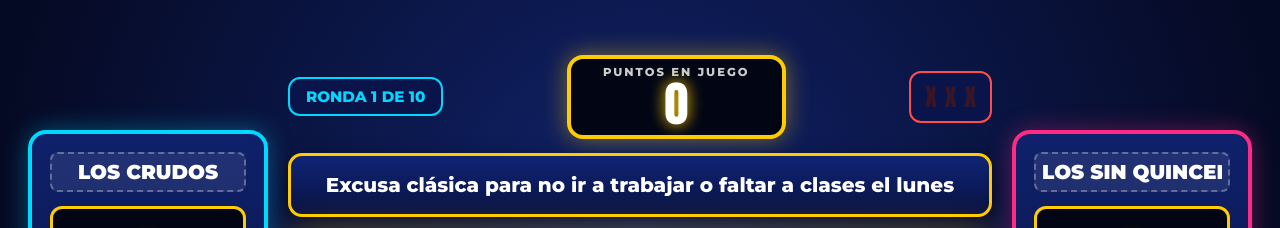
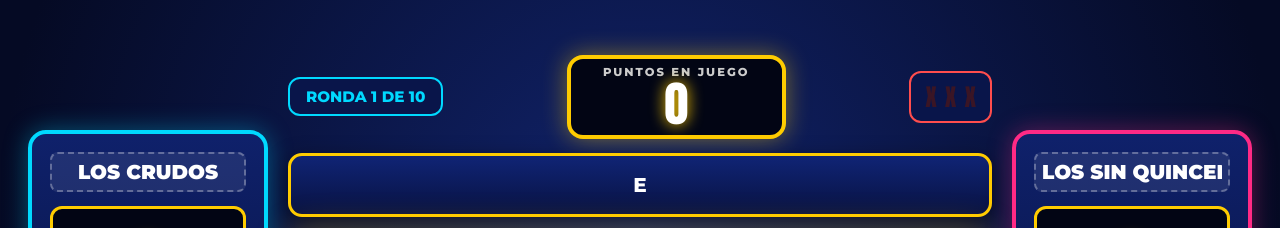
Before and after one commit to rodrigueztanner31-svg/cien-irresponsables-dijeron2, a plain HTML site: page index.html in a window 1280 px wide. Shown: the part 170-398 px from the top of the page. Drawn offline with Linux system fonts and the light colour scheme.

Commit message:
Refactor questions in DEFAULT_QUESTIONS array
Updated questions and answers in the DEFAULT_QUESTIONS array to use shorter placeholders.

```diff
--- a/index.html
+++ b/index.html
@@ -694,113 +694,113 @@
   <script>
     const DEFAULT_QUESTIONS = [
       {
-        question: "Excusa clásica para no ir a trabajar o faltar a clases el lunes",
+        question: "E",
         answers: [
-          { text: "Me cayó mal la comida / Dolor de panza", points: 34 },
-          { text: "No sonó mi alarma / Me quedé dormido", points: 24 },
-          { text: "No había transporte / Tráfico horrible", points: 16 },
-          { text: "Se enfermó un familiar", points: 12 },
-          { text: "Cita médica / Dentista", points: 8 },
-          { text: "Se fue la luz o el internet", points: 6 }
+          { text: "M", points: 34 },
+          { text: "N", points: 24 },
+          { text: "N", points: 16 },
+          { text: "S", points: 12 },
+          { text: "C", points: 8 },
+          { text: "S", points: 6 }
         ]
       },
       {
-        question: "¿En qué te gastas la quincena el mismo día que te pagan?",
+        question: "¿?",
         answers: [
-          { text: "Pagar deudas / Tarjeta de crédito", points: 32 },
-          { text: "Pedir comida / Ir a comer rico", points: 25 },
-          { text: "Fiesta / Chelas / Antro", points: 18 },
-          { text: "Compras en línea / Ropa", points: 11 },
-          { text: "Renta y servicios", points: 9 },
-          { text: "Transferencias que ni me acuerdo", points: 5 }
+          { text: "P", points: 32 },
+          { text: "P", points: 25 },
+          { text: "F", points: 18 },
+          { text: "C", points: 11 },
+          { text: "R", points: 9 },
+          { text: "T", points: 5 }
         ]
       },
       {
-        question: "Algo que dices cuando juras que 'solo vas a tomarte una'",
+        question: "A'",
         answers: [
-          { text: "Mañana trabajo temprano", points: 35 },
-          { text: "Ya no traigo dinero", points: 22 },
-          { text: "Ando tomando antibiótico", points: 16 },
-          { text: "Hoy puro tranquilo, en corto", points: 12 },
-          { text: "A las 11 ya estoy en mi casa", points: 9 },
-          { text: "Vengo en coche / Soy conductor designado", points: 6 }
+          { text: "M", points: 35 },
+          { text: "Y", points: 22 },
+          { text: "o", points: 16 },
+          { text: "H", points: 12 },
+          { text: "A", points: 9 },
+          { text: "o", points: 6 }
         ]
       },
       {
-        question: "Señal clara de que ya te pasaste de copas en la fiesta",
+        question: "S",
         answers: [
-          { text: "Le marcas o escribes a tu ex", points: 33 },
-          { text: "Te pones a llorar o abrazar a todos", points: 23 },
-          { text: "Te quedas dormido en la silla o baño", points: 17 },
-          { text: "Hablas en otro idioma / No se te entiende", points: 12 },
-          { text: "Pierdes el celular o la cartera", points: 9 },
-          { text: "Invitas la ronda a toda la mesa", points: 6 }
+          { text: "L", points: 33 },
+          { text: "Ts", points: 23 },
+          { text: "o", points: 17 },
+          { text: "e", points: 12 },
+          { text: "a", points: 9 },
+          { text: "I", points: 6 }
         ]
       },
       {
-        question: "Cosas que dejas para 'el lunes sin falta' y nunca haces",
+        question: "s",
         answers: [
-          { text: "Empezar la dieta / Comer sano", points: 36 },
-          { text: "Ir al gimnasio / Hacer ejercicio", points: 26 },
-          { text: "Ahorrar dinero", points: 14 },
-          { text: "Hacer la tarea o pendientes", points: 10 },
-          { text: "Limpiar el cuarto / Lavar ropa", points: 8 },
-          { text: "Dormir temprano", points: 6 }
+          { text: "E", points: 36 },
+          { text: "I", points: 26 },
+          { text: "A", points: 14 },
+          { text: "H", points: 10 },
+          { text: "L", points: 8 },
+          { text: "D", points: 6 }
         ]
       },
             {
-        question: "Mentira que dices cuando vas llegando tarde a una cita",
+        question: "M",
         answers: [
-          { text: "Ya voy en camino / Ya casi llego", points: 38 },
-          { text: "Hay muchísimo tráfico / Choque", points: 24 },
-          { text: "Apenas voy saliendo de bañarme", points: 14 },
-          { text: "No pasaba el camión / Uber", points: 10 },
-          { text: "Se me atravesó un pendiente", points: 8 },
-          { text: "No encontraba las llaves", points: 6 }
+          { text: "Y", points: 38 },
+          { text: "H", points: 24 },
+          { text: "Ae", points: 14 },
+          { text: "N", points: 10 },
+          { text: "Se", points: 8 },
+          { text: "s", points: 6 }
         ]
       },
       {
-        question: "¿Qué haces cuando te llega un mensaje de alguien que no quieres contestar?",
+        question: "hh",
         answers: [
-          { text: "Lo dejo en visto / No abro el chat", points: 35 },
-          { text: "Contesto tres días después", points: 23 },
-          { text: "Digo que me quedé sin batería", points: 16 },
-          { text: "Pongo 'perdón, andaba ocupado'", points: 12 },
-          { text: "Reacciono con un emoji y ya", points: 8 },
-          { text: "Apago el internet / Modo avión", points: 6 }
+          { text: "L", points: 35 },
+          { text: "Co", points: 23 },
+          { text: "D", points: 16 },
+          { text: "P'", points: 12 },
+          { text: "Ra", points: 8 },
+          { text: "A", points: 6 }
         ]
       },
       {
-        question: "Cosa que compras aunque sabes perfectamente que no la necesitas",
+        question: "Cs",
         answers: [
-          { text: "Comida chatarra / Antojos", points: 31 },
-          { text: "Ropa o tenis que ya tienes", points: 24 },
-          { text: "Chucherías de internet / Temu / Shein", points: 18 },
-          { text: "Fundas para el celular", points: 11 },
-          { text: "Cafés caros", points: 10 },
-          { text: "Cosas en oferta 'por si acaso'", points: 6 }
+          { text: "C", points: 31 },
+          { text: "Rs", points: 24 },
+          { text: "Cn", points: 18 },
+          { text: "F", points: 11 },
+          { text: "Cos", points: 10 },
+          { text: "C", points: 6 }
         ]
       },
       {
-        question: "¿Qué haces en lugar de dormir cuando ya es bien tarde?",
+        question: "¿?",
         answers: [
-          { text: "Ver TikToks o Reels sin parar", points: 40 },
-          { text: "Ver una serie o película", points: 22 },
-          { text: "Sobre pensar toda tu vida", points: 15 },
-          { text: "Jugar videojuegos", points: 10 },
-          { text: "Asaltar el refrigerador", points: 8 },
-          { text: "Chismear en redes sociales", points: 5 }
+          { text: "V", points: 40 },
+          { text: "Va", points: 22 },
+          { text: "Sa", points: 15 },
+          { text: "J", points: 10 },
+          { text: "Ar", points: 8 },
+          { text: "C", points: 5 }
         ]
       },
       {
-        question: "Excusa típica de un estudiante que no entregó la tarea",
+        question: "Ea",
         answers: [
-          { text: "Se me fue el internet / La luz", points: 34 },
-          { text: "No guardé el archivo / Se borró", points: 23 },
-          { text: "Pensé que era para mañana", points: 16 },
-          { text: "Sí la subí pero la plataforma falló", points: 13 },
-          { text: "Se me olvidó el cuaderno en casa", points: 8 },
-          { text: "Se la comió mi perro / Mi hermano la rayó", points: 6 }
+          { text: "S", points: 34 },
+          { text: "No", points: 23 },
+          { text: "Pa", points: 16 },
+          { text: "S", points: 13 },
+          { text: "S", points: 8 },
+          { text: "Se", points: 6 }
         ]
       }
     ];
```
